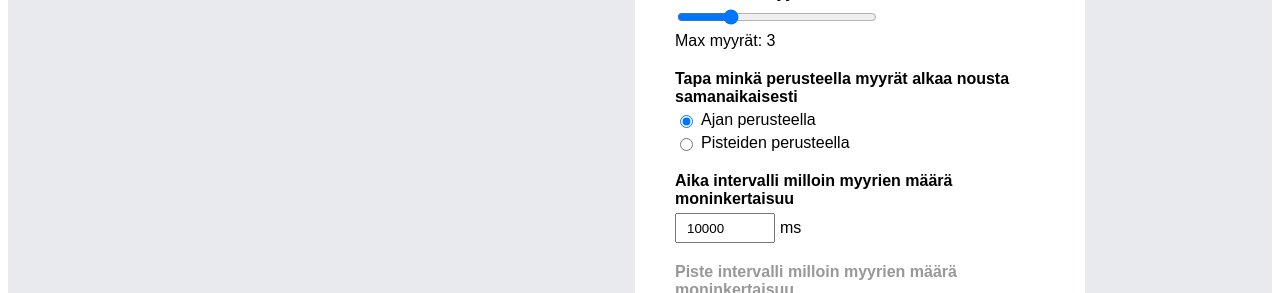
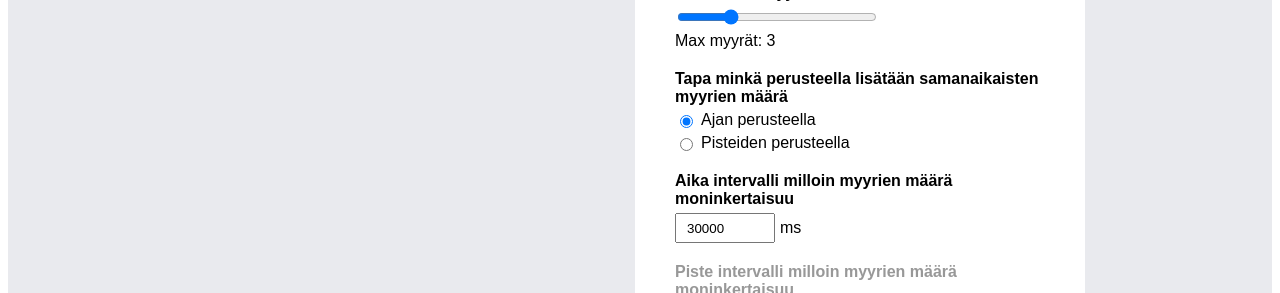
Before and after one commit to sutigit/hs-wack-a-mole, a Next.js app: page / in a window 1280 px wide. Shown: the part 1021-1314 px from the top of the page. Built offline with nearby package versions, Linux system fonts and the light colour scheme.

Commit message:
add preparation for acceleration system

```diff
--- a/src/components/Editor.tsx
+++ b/src/components/Editor.tsx
@@ -192,7 +192,7 @@ export default function Page() {
 
                 {/* SET MOLE INCREASE STRATEGY */}
                 <div style={InputContainer}>
-                    <strong>Tapa minkä perusteella myyrät alkaa nousta samanaikaisesti</strong>
+                    <strong>Tapa minkä perusteella lisätään samanaikaisten myyrien määrä</strong>
                     <div style={RadioStyle}>
                         <div style={{ display: "flex", alignItems: "center", gap: 5 }}>
                             <input
--- a/src/components/PlayArea.tsx
+++ b/src/components/PlayArea.tsx
@@ -14,6 +14,8 @@ export default function PlayArea() {
     scoreNumber,
     setScoreNumber,
     maxNumOfMoles,
+    currentNumOfMoles,
+    setCurrentNumOfMoles,
     moleIncreaseStrategy,
     moleIncreaseByTimeInterval,
     moleIncreaseByScoreInterval
@@ -21,7 +23,6 @@ export default function PlayArea() {
 
   const moleOptions = [0, 1, 2, 3, 4, 5, 6, 7, 8];
   const [activeMoles, setActiveMoles] = useState<number[]>([]);
-  const [shouldBeNumOfMoles, setShouldBeNumOfMoles] = useState<number>(1);
   const [nextScoreMoleIncrease, setNextScoreMoleIncrease] = useState<number>(moleIncreaseByTimeInterval)
 
   const timeInterval = useRef<NodeJS.Timeout | null>(null)
@@ -36,7 +37,7 @@ export default function PlayArea() {
     else if (gameState === GameStates.OVER || gameState === GameStates.READY) {
       // Reset initial values
       setActiveMoles([])
-      setShouldBeNumOfMoles(1)
+      setCurrentNumOfMoles(1)
       setNextScoreMoleIncrease(moleIncreaseByScoreInterval)
       setScoreNumber(0)
     }
@@ -48,7 +49,7 @@ export default function PlayArea() {
     if (gameState === GameStates.STARTED) {
 
       // check if number of active moles is less than what it should be, if so, spawn a new mole
-      if (activeMoles && activeMoles?.length < shouldBeNumOfMoles) {
+      if (activeMoles && activeMoles?.length < currentNumOfMoles) {
         newMole();
       }
     }
@@ -60,8 +61,8 @@ export default function PlayArea() {
     if (moleIncreaseStrategy === MoleIncreaseStrategies.TIME) {
       const increaseMoles = () => {
         timeInterval.current = setInterval(() => {
-
-          setShouldBeNumOfMoles((prev) => {
+          console.log('increasing moles')
+          setCurrentNumOfMoles((prev) => {
             if (prev < maxNumOfMoles) {
               return prev + 1
             }
@@ -86,8 +87,8 @@ export default function PlayArea() {
     if (gameState === GameStates.STARTED) {
 
       if (moleIncreaseStrategy === MoleIncreaseStrategies.SCORE) {
-        if (scoreNumber >= nextScoreMoleIncrease && shouldBeNumOfMoles < maxNumOfMoles) {
-          setShouldBeNumOfMoles((prev) => prev + 1)
+        if (scoreNumber >= nextScoreMoleIncrease && currentNumOfMoles < maxNumOfMoles) {
+          setCurrentNumOfMoles((prev) => prev + 1)
           setNextScoreMoleIncrease((prev) => prev + moleIncreaseByScoreInterval)
         }
       }
--- a/src/contexts/GameContext.tsx
+++ b/src/contexts/GameContext.tsx
@@ -27,6 +27,9 @@ interface GameContextProps {
     // MOLE COUNT INCREASE
     maxNumOfMoles: number;
     setMaxNumOfMoles: React.Dispatch<React.SetStateAction<number>>;
+
+    currentNumOfMoles: number;
+    setCurrentNumOfMoles: React.Dispatch<React.SetStateAction<number>>;
 
     moleIncreaseStrategy: MoleIncreaseStrategies
     setMoleIncreaseStrategy: React.Dispatch<React.SetStateAction<MoleIncreaseStrategies>>;
@@ -77,10 +80,13 @@ const defaultValue = {
     maxNumOfMoles: 3,
     setMaxNumOfMoles: () => {},
 
+    currentNumOfMoles: 1,
+    setCurrentNumOfMoles: () => {},
+
     moleIncreaseStrategy: MoleIncreaseStrategies.TIME, // TIME or SCORE
     setMoleIncreaseStrategy: () => {},
 
-    moleIncreaseByTimeInterval: 10000, // 10 seconds
+    moleIncreaseByTimeInterval: 30000, // 30 seconds
     setMoleIncreaseByTimeInterval: () => {},
 
     moleIncreaseByScoreInterval: 300, // 300 points
@@ -93,24 +99,25 @@ const GameProvider: React.FC<{children: ReactNode}> = ({ children }) => {
 
 
 
-    const [gameState, setGameState] = useState(defaultValue.gameState);
+    const [gameState, setGameState] = useState<GameStates>(defaultValue.gameState);
 
-    const [scoreNumber, setScoreNumber] = useState(defaultValue.scoreNumber);
+    const [scoreNumber, setScoreNumber] = useState<number>(defaultValue.scoreNumber);
 
 
     // MOLE BEHAVIOUR TIMINGS
-    const [moleRiseTime, setMoleRiseTime] = useState(defaultValue.moleRiseTime);
-    const [moleUpTime, setMoleUpTime] = useState(defaultValue.moleUpTime);
-    const [moleHideTime, setMoleHideTime] = useState(defaultValue.moleHideTime);
+    const [moleRiseTime, setMoleRiseTime] = useState<number>(defaultValue.moleRiseTime);
+    const [moleUpTime, setMoleUpTime] = useState<number>(defaultValue.moleUpTime);
+    const [moleHideTime, setMoleHideTime] = useState<number>(defaultValue.moleHideTime);
 
-    const [nextMoleMinTime, setNextMoleMinTime] = useState(defaultValue.nextMoleMinTime);
-    const [nextMoleMaxTime, setNextMoleMaxTime] = useState(defaultValue.nextMoleMaxTime);
+    const [nextMoleMinTime, setNextMoleMinTime] = useState<number>(defaultValue.nextMoleMinTime);
+    const [nextMoleMaxTime, setNextMoleMaxTime] = useState<number>(defaultValue.nextMoleMaxTime);
 
     // MOLE COUNT INCREASE
-    const [maxNumOfMoles, setMaxNumOfMoles] = useState(3);
-    const [moleIncreaseStrategy, setMoleIncreaseStrategy] = useState(defaultValue.moleIncreaseStrategy);
-    const [moleIncreaseByTimeInterval, setMoleIncreaseByTimeInterval] = useState(defaultValue.moleIncreaseByTimeInterval);
-    const [moleIncreaseByScoreInterval, setMoleIncreaseByScoreInterval] = useState(defaultValue.moleIncreaseByScoreInterval);
+    const [maxNumOfMoles, setMaxNumOfMoles] = useState<number>(3);
+    const [currentNumOfMoles, setCurrentNumOfMoles] = useState<number>(1);
+    const [moleIncreaseStrategy, setMoleIncreaseStrategy] = useState<MoleIncreaseStrategies>(defaultValue.moleIncreaseStrategy);
+    const [moleIncreaseByTimeInterval, setMoleIncreaseByTimeInterval] = useState<number>(defaultValue.moleIncreaseByTimeInterval);
+    const [moleIncreaseByScoreInterval, setMoleIncreaseByScoreInterval] = useState<number>(defaultValue.moleIncreaseByScoreInterval);
 
     const value = {
         // game states
@@ -142,6 +149,9 @@ const GameProvider: React.FC<{children: ReactNode}> = ({ children }) => {
         maxNumOfMoles,
         setMaxNumOfMoles,
 
+        currentNumOfMoles,
+        setCurrentNumOfMoles,
+
         moleIncreaseStrategy,
         setMoleIncreaseStrategy,
 
```
